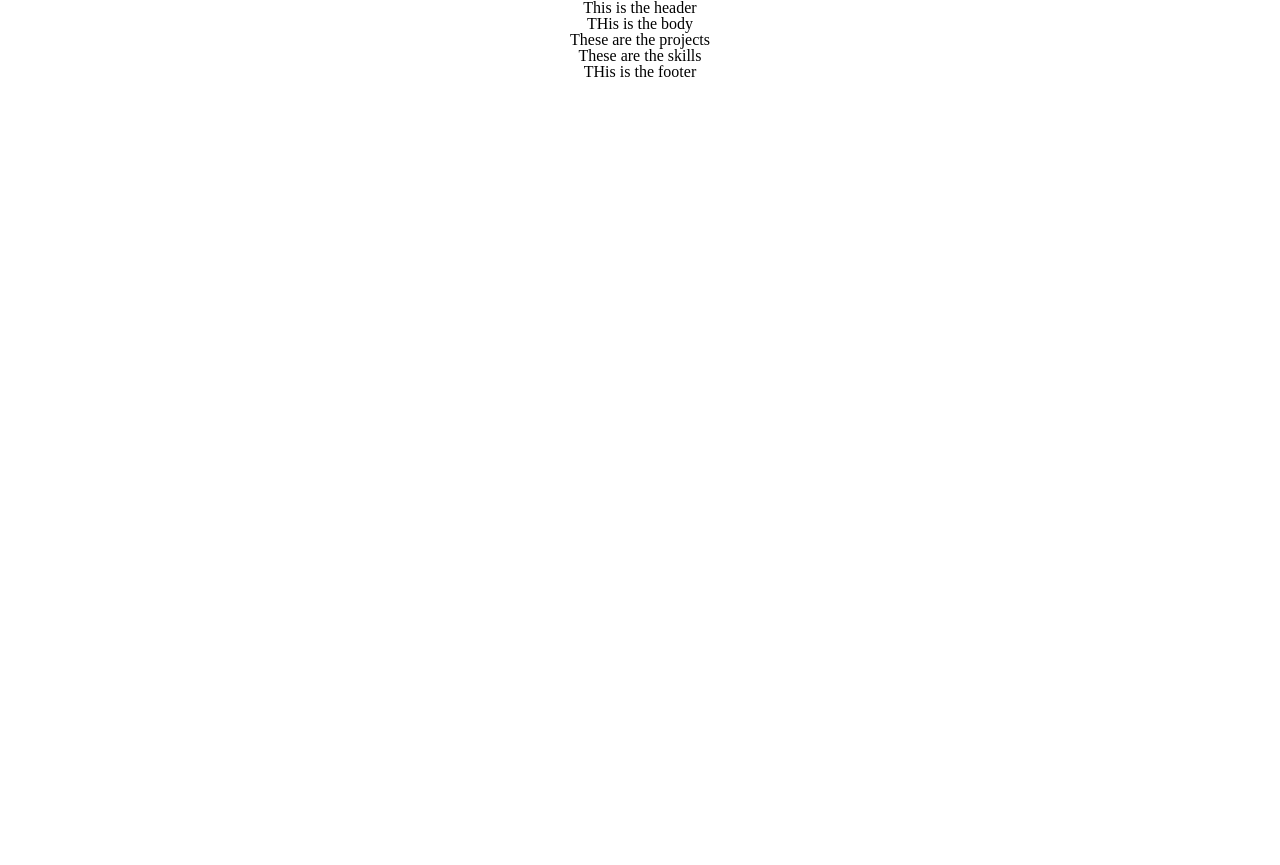
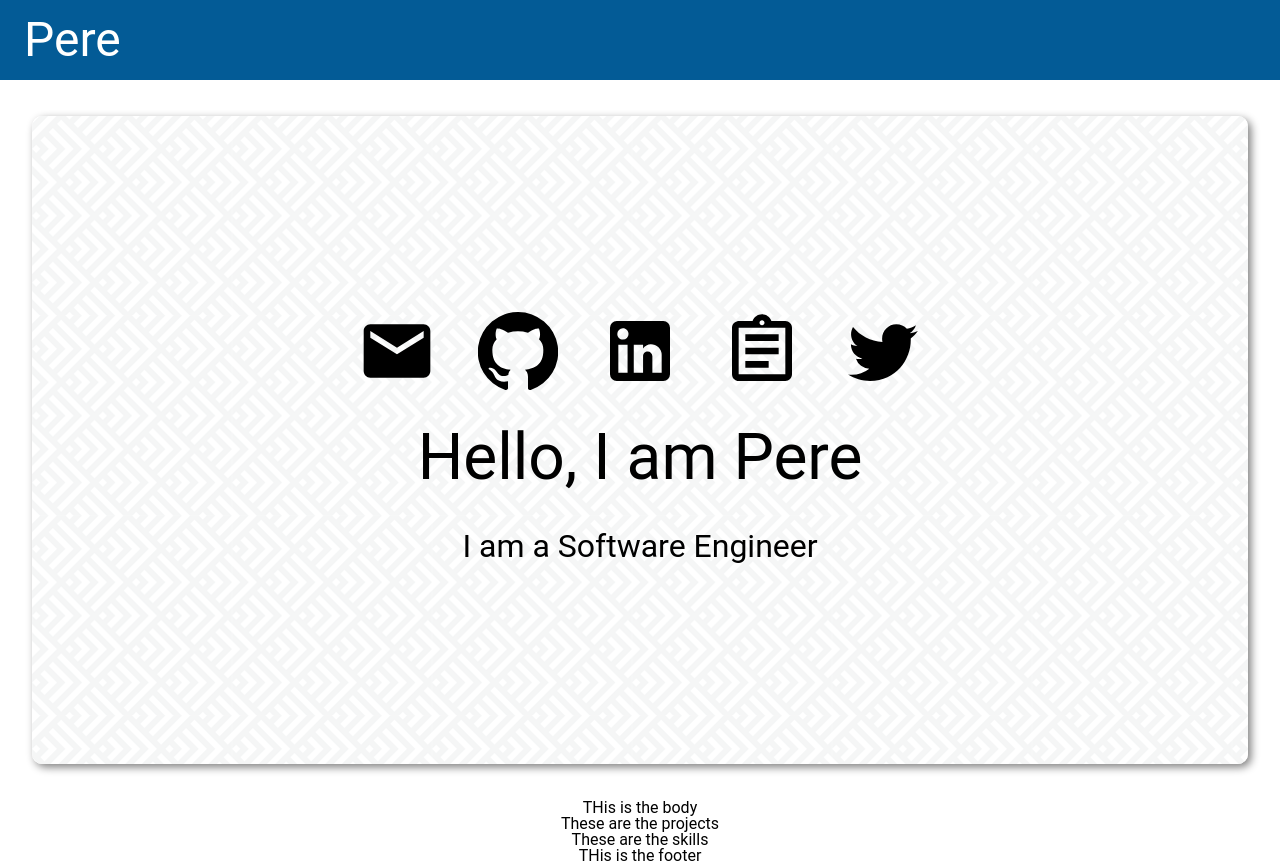
Before and after one commit to petrussola/new-portfolio-website-frontend, a React (Create React App) app: page / in a window 1280 px wide. Before the commit the page ends 800 px from the top, so only its background shows below. Built offline with nearby package versions, Linux system fonts and the light colour scheme.

Commit message:
Create header and jumbotron

```diff
--- a/package.json
+++ b/package.json
@@ -3,6 +3,8 @@
     "version": "0.1.0",
     "private": true,
     "dependencies": {
+        "@material-ui/core": "^4.9.9",
+        "@material-ui/icons": "^4.9.1",
         "@testing-library/jest-dom": "^4.2.4",
         "@testing-library/react": "^9.3.2",
         "@testing-library/user-event": "^7.1.2",
--- a/src/App.js
+++ b/src/App.js
@@ -3,6 +3,7 @@ import './App.css';
 
 // COMPONENTS
 import Header from './components/header';
+import Jumbotron from './components/jumbotron';
 import Body from './components/body';
 import Projects from './components/projects';
 import Skills from './components/skills';
@@ -12,6 +13,7 @@ function App() {
     return (
         <div className="App">
             <Header />
+            <Jumbotron />
             <Body />
             <Projects />
             <Skills />
--- a/src/components/header.js
+++ b/src/components/header.js
@@ -1,7 +1,27 @@
 import React from 'react';
 
+// STYLE
+import styled from 'styled-components';
+
+const StyledHeader = styled.header`
+    background-color: #035b96;
+    width: 100%;
+    height: 10vh;
+    display: flex;
+    flex-direction: row;
+    align-items: center;
+    justify-content: flex-start;
+    h2 {
+        color: white;
+    }
+`;
+
 const header = () => {
-    return <div>This is the header</div>;
+    return (
+        <StyledHeader>
+            <h2>Pere</h2>
+        </StyledHeader>
+    );
 };
 
 export default header;
--- /dev/null
+++ b/src/components/jumbotron.js
@@ -0,0 +1,86 @@
+import React from 'react';
+
+// ICONS
+import EmailIcon from '@material-ui/icons/Email';
+import GitHubIcon from '@material-ui/icons/GitHub';
+import LinkedInIcon from '@material-ui/icons/LinkedIn';
+import AssignmentOutlinedIcon from '@material-ui/icons/AssignmentOutlined';
+import TwitterIcon from '@material-ui/icons/Twitter';
+
+// STYLES
+import styled from 'styled-components';
+
+// MEDIA
+import backgroundImage from '../media/spikes.png';
+
+const StyledDiv = styled.div`
+    width: 100%;
+    height: 90vh;
+    display: flex;
+    flex-direction: row;
+    align-items: center;
+    justify-content: center;
+    section {
+        background-image: url(${backgroundImage});
+        width: 95%;
+        height: 90%;
+        border-radius: 10px;
+        box-shadow: 0.2rem 0.2rem 0.5rem gray;
+        display: flex;
+        flex-direction: column;
+        align-items: center;
+        justify-content: center;
+        nav {
+            display: flex;
+            flex-direction: row;
+            justify-content: space-around;
+            width: 50%;
+        }
+    }
+`;
+
+const jumbotron = () => {
+    return (
+        <StyledDiv>
+            <section>
+                <nav>
+                    <a href="mailto:pere.solaclaver@gmail.com">
+                        <EmailIcon style={{ fontSize: 80 }} />
+                    </a>
+                    <a
+                        href="https://github.com/petrussola/"
+                        target="_blank"
+                        rel="noreferrer noopener"
+                    >
+                        <GitHubIcon style={{ fontSize: 80 }} />
+                    </a>
+                    <a
+                        href="https://github.com/petrussola/"
+                        target="_blank"
+                        rel="noreferrer noopener"
+                    >
+                        <LinkedInIcon style={{ fontSize: 80 }} />
+                    </a>
+                    <a
+                        href="https://medium.com/@pere.solaclaver"
+                        target="_blank"
+                        rel="noreferrer noopener"
+                    >
+                        <AssignmentOutlinedIcon style={{ fontSize: 80 }} />
+                    </a>
+                    <a
+                        href="https://twitter.com/petrussola"
+                        target="_blank"
+                        rel="noreferrer noopener"
+                    >
+                        <TwitterIcon style={{ fontSize: 80 }} />
+                    </a>
+                </nav>
+                <h1>Hello, I am Pere</h1>
+                <h3>I am a Software Engineer</h3>
+            </section>
+        </StyledDiv>
+    );
+};
+
+export default jumbotron;
--- a/src/styles/globalstyle.js
+++ b/src/styles/globalstyle.js
@@ -1,6 +1,7 @@
 import { createGlobalStyle } from 'styled-components';
 
 const GlobalStyle = createGlobalStyle`
+@import url('https://fonts.googleapis.com/css2?family=Roboto&display=swap');
 /* http://meyerweb.com/eric/tools/css/reset/
    v2.0 | 20110126
    License: none (public domain)
@@ -52,6 +53,25 @@ table {
 *, *:before, *:after {
   box-sizing: border-box;
 }
+body {
+	font-family: Roboto, sans-serif;
+}
+a {
+	text-decoration: none;
+	color: inherit;
+}
+h1 {
+	font-size: 4rem;
+    padding: 2rem;
+}
+h2 {
+	font-size: 3rem;
+    padding: 1.5rem;
+}
+h3 {
+	font-size: 2rem;
+    padding: 0.5rem;
+}
 `;
 
 export default GlobalStyle;
```
Also changed, not shown: src/media/spikes.png (added), 1 other file (tests, documents, lock files or other folders).
